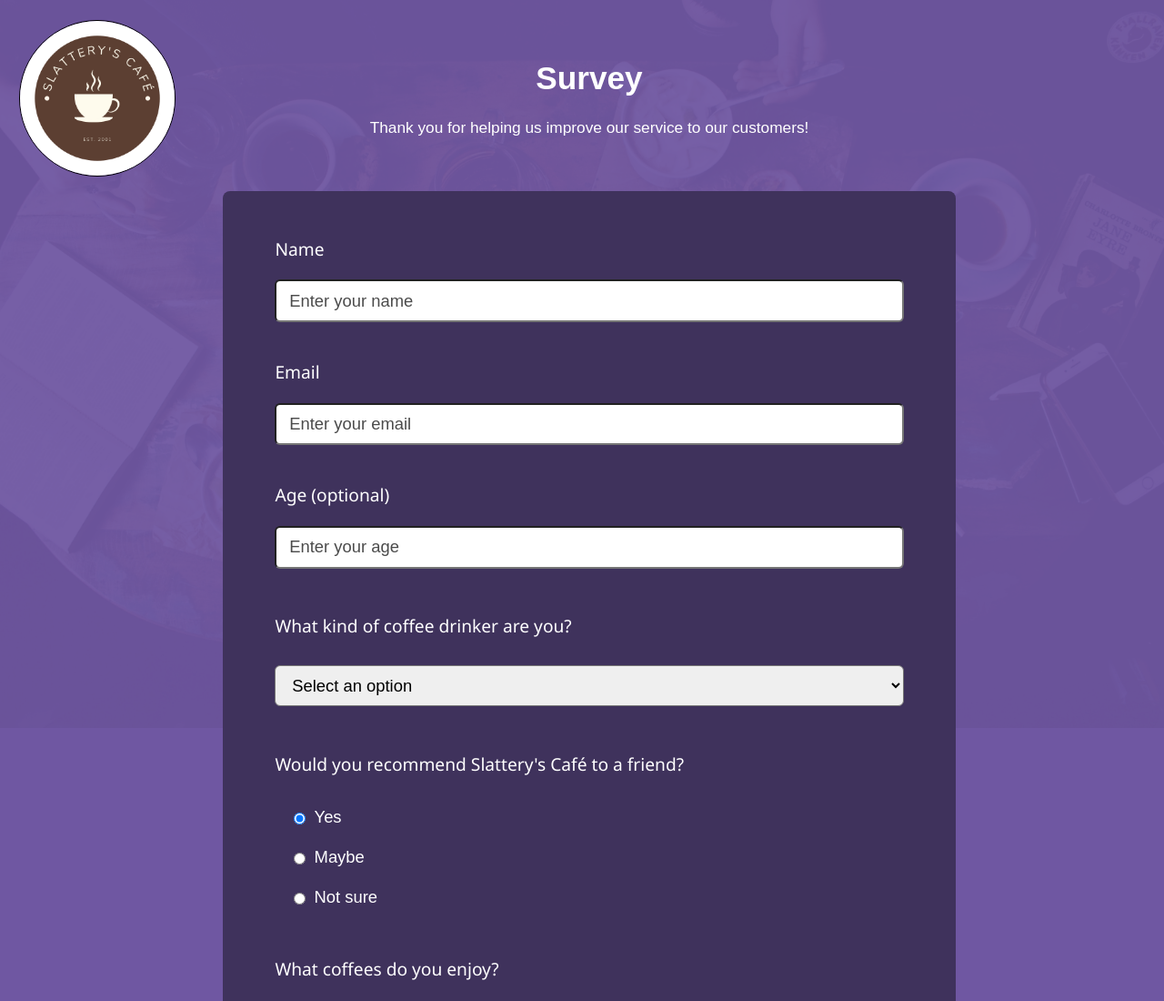
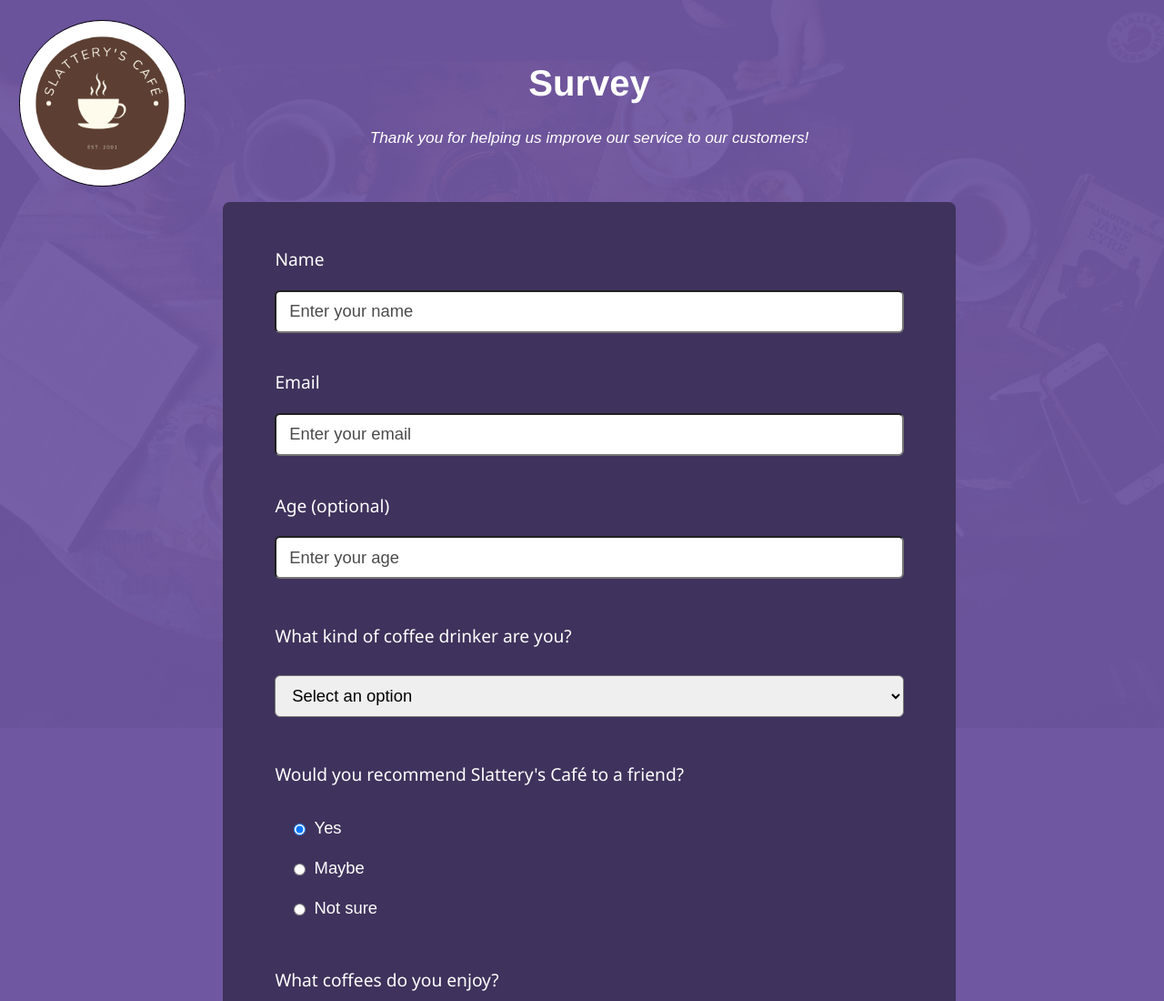
Before and after one commit to CoderDez/SurveyForm, a plain HTML site: page index.html in a window 1280 px wide. Shown: the top 1100 px of the page at 91% size. Drawn offline with Linux system fonts and the light colour scheme.

Commit message:
font change

```diff
--- a/styles.css
+++ b/styles.css
@@ -130,13 +130,14 @@ h1, label, p, .btn-submit {
 
 /* font details */
 h1 {
-    font-family: Arial, Helvetica, sans-serif;
-    font-size: 2.2rem;
+    font-family: Helvetica,serif;
+    font-size: 2.5rem;
 }
 
 #description {
-    font-family: sans-serif, serif;
+    font-family: sans-serif;
     font-size: 1.08rem;
+    font-style: italic;
 }
 
 #name-label, #email-label, #age-label,
```
